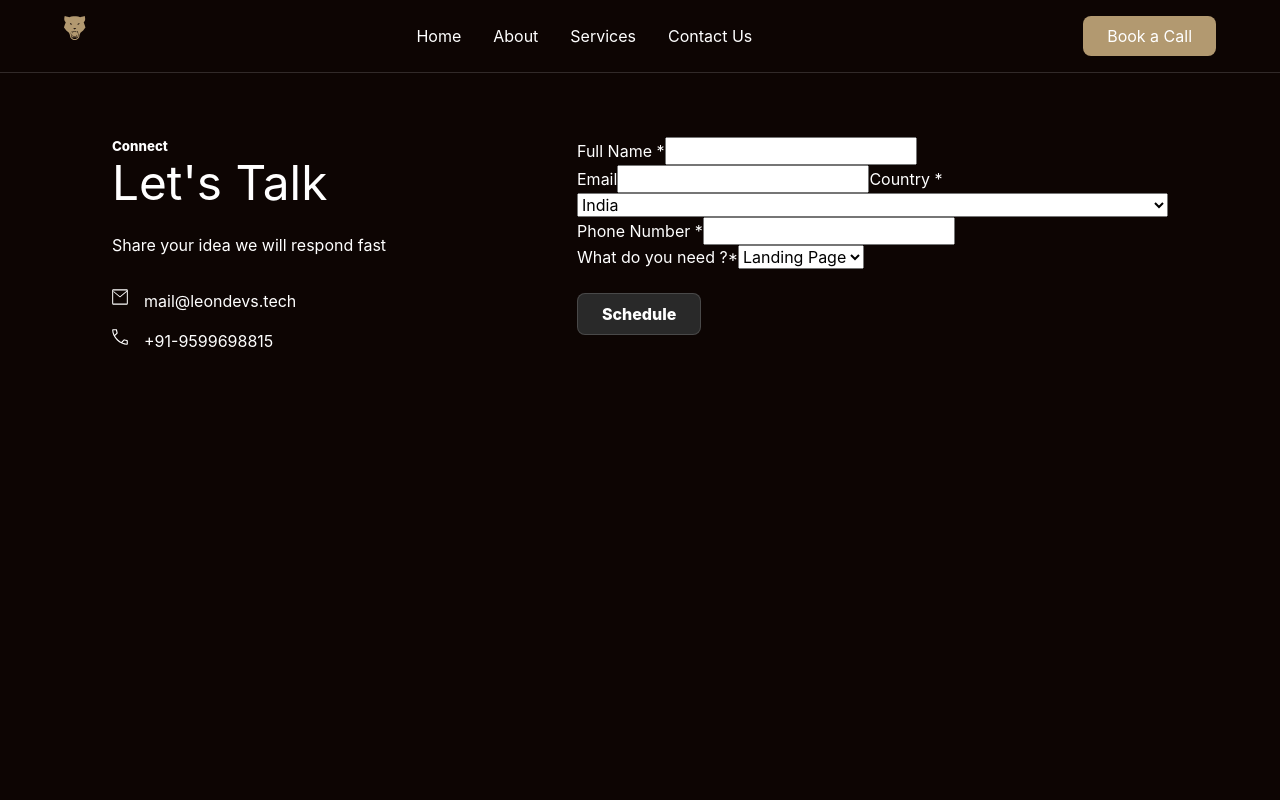
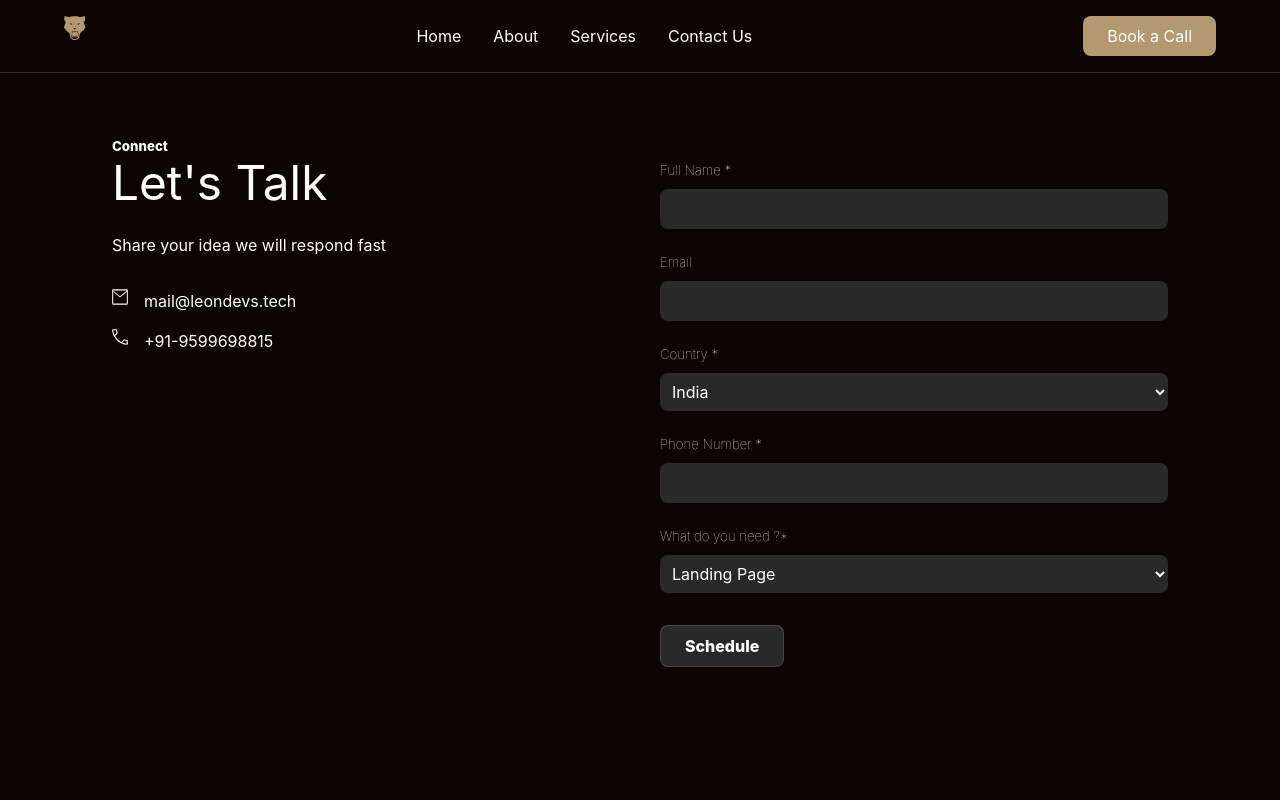
Before and after one commit to divyanshchahar/proto_panther, a Next.js app: page /contactus in a window 1280 px wide. Shown: the top 800 px of the page. Built offline with nearby package versions, Linux system fonts and the light colour scheme.

Commit message:
update: multiple updates added comments added new styling

```diff
--- a/src/app/contactus/page.tsx
+++ b/src/app/contactus/page.tsx
@@ -276,23 +276,26 @@ export default function Page() {
                 </div>
             </div>
 
-            <div className={styles.BottomContainer}>
+            <div className={`${styles.formContainer} colorScheme4 normalN`}>
                 <form onSubmit={handleSubmit(onSubmit)}>
-                    <label className={`regularN`}>Full Name *</label>
+                    {/*first name*/}
+                    <label className={`lightS`}>Full Name *</label>
 
-                    <input type="text"{...register("fullName", {required: "Please enter Full Name"})} />
+                    <input type="text"{...register("fullName", {required: "Please enter Full Name"})}
+                           className={`${errors.fullName && "errorFocused"}`}
+                    />
 
-                    <p className={`normalS`}>{errors.fullName?.message}</p>
+                    <p className={`${styles.error} boldS`}>{errors.fullName?.message}</p>
 
-
-                    <label className={`regularN`}>Email</label>
+                    {/*email*/}
+                    <label className={`lightS`}>Email</label>
 
                     <input type="email" {...register("email")} />
 
+                    {/*country*/}
+                    <label className={`lightS`}>Country *</label>
 
-                    <label className={`regularN`}>Country *</label>
-
-                    <select defaultValue={"India"} {...register("country")} >
+                    <select defaultValue={"India"} {...register("country")}>
                         {
                             listOfCountries.map((country) => {
                                 return <option value={country} key={country}
@@ -302,14 +305,17 @@ export default function Page() {
                     </select>
 
 
-                    <label className={`regularN`}>Phone Number *</label>
+                    {/*phone number*/}
+                    <label className={`lightS`}>Phone Number *</label>
 
-                    <input type="tel" {...register("phoneNumber", {required: "Please enter a phone number"})} />
+                    <input type="tel" {...register("phoneNumber", {required: "Please enter a phone number"})}
+                           className={`${errors.phoneNumber && "errorFocused"}`}/>
 
-                    <p className={`normalS`}>{errors.phoneNumber?.message}</p>
+                    <p className={` ${styles.error} boldS`}>{errors.phoneNumber?.message}</p>
 
 
-                    <label className={`regularN`}>What do you need ?*</label>
+                    {/*service required*/}
+                    <label className={`lightS`}>What do you need ?*</label>
 
                     <select
                         defaultValue={"Landing Page"} {...register("service", {required: "Please select a service"})} >
@@ -320,11 +326,9 @@ export default function Page() {
                         <option value="MVP">MVP</option>
                     </select>
 
-                    <p className={`normalS`}>{errors.service?.message}</p>
+                    <p className={`${styles.error} boldS`}>{errors.service?.message}</p>
 
-                    <br/>
-
-
+                    {/*submit button*/}
                     <ButtonComponent version="plain" clickHandler={() => {
                         handleSubmit(onSubmit);
                     }}>Schedule</ButtonComponent>
```
